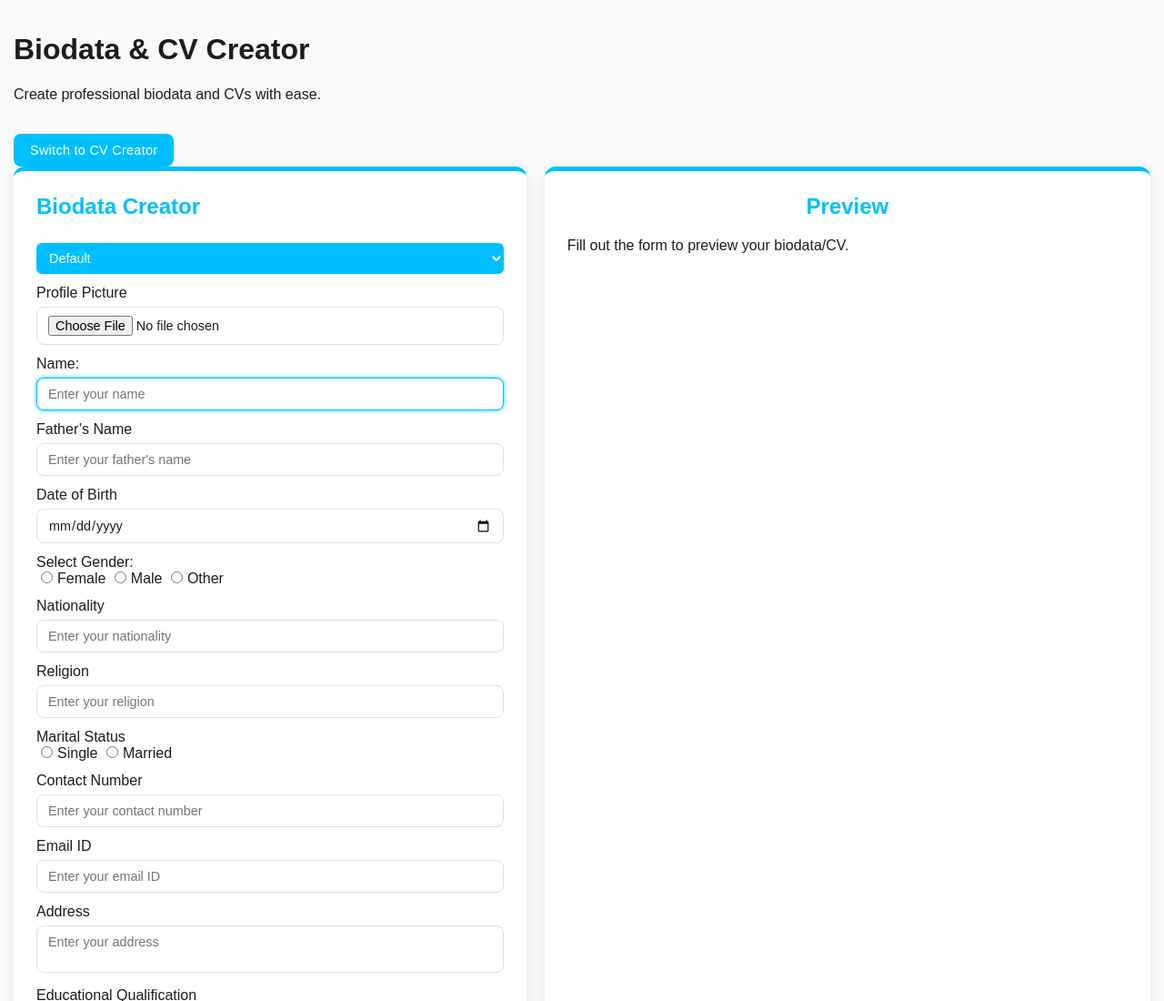
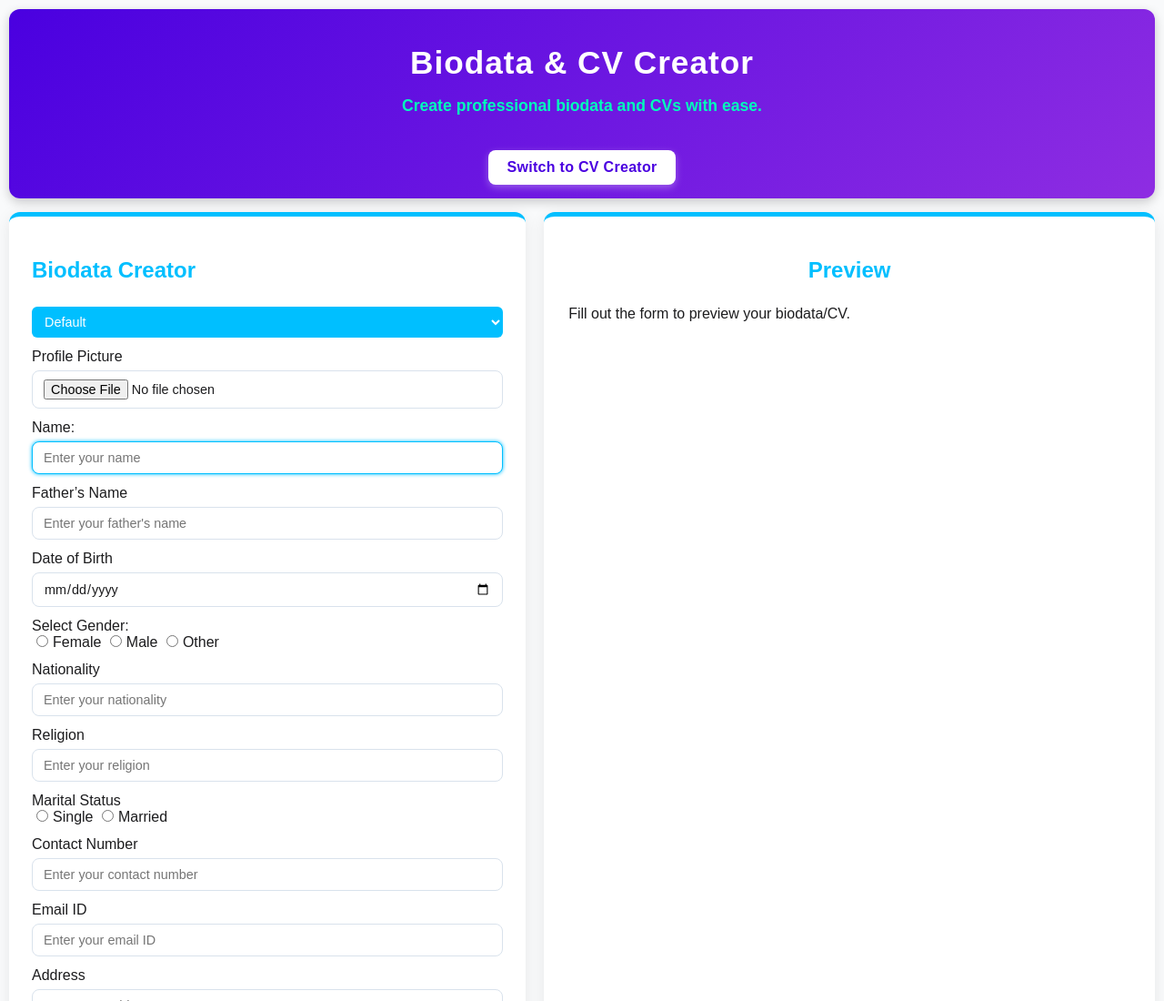
Before and after one commit to Anubhav-webdev/Bio-Data-Creator, a plain HTML site: page index.html in a window 1280 px wide. Shown: the top 1100 px of the page at 91% size. Drawn offline with nearby package versions, Linux system fonts and the light colour scheme.

Commit message:
Update style.css

```diff
--- a/style.css
+++ b/style.css
@@ -39,7 +39,7 @@ body {
      display: flex;
      flex-wrap: wrap;
      margin: 0;
-     padding: 15px;
+     padding: 10px;
 }
 
 .container {
@@ -69,7 +69,7 @@ form {
 
 h2 {
      color: var(--accent);
-     margin-top: 0;
+     margin-top: -10;
      font-size: 1.5rem;
 }
 
@@ -78,6 +78,8 @@ label {
      display: block;
      margin-top: 12px;
 }
+
+
 
 input,
 textarea,
@@ -170,11 +172,23 @@ select.theme {
 
      color: var(--accent);
      text-align: center;
+
 }
 
 .preview h3 {
      color: var(--accent);
+     margin: 1px;
+     padding: 1px;
+     font-size: 20px;
+     border-bottom: 2px solid var(--accent);
+     display: inline-block;
+}
 
+.preview p {
+     margin: 3px 0;
+     line-height: 1.7;
+     margin-left: 2px;
+     font-size: 1rem;
 }
 
 #biodataPreview h3 {
@@ -186,7 +200,7 @@ select.theme {
 }
 
 #biodataPreview p {
-     margin: 4px 0;
+     margin: 2px 0;
      line-height: 1.2;
      font-size: 0.90rem;
 }
@@ -199,13 +213,20 @@ select.theme {
      background: var(--card);
      color: var(--text);
      margin: 10px auto;
-     padding: 12mm 12mm;
+     padding: 10mm 12mm;
      box-shadow: 0 8px 20px rgba(0, 0, 0, 0.15);
      border: 2px solid var(--border);
      border-radius: 10px;
      box-sizing: border-box;
      overflow: hidden;
      position: relative;
+}
+
+.h2 {
+     margin-top: -10px;
+     font-size: 1.8rem;
+     color: red;
+     text-align: center;
 }
 
 /* Optional decorative border */
@@ -307,3 +328,60 @@ select.theme {
           font-size: 0.85rem;
      }
 }
+
+
+/* ===== Header Section ===== */
+.header {
+     text-align: center;
+     background: linear-gradient(135deg, #4a00e0, #8e2de2);
+     color: #fff;
+     padding: 15px;
+     border-radius: 12px;
+     box-shadow: 0 4px 12px rgba(0, 0, 0, 0.2);
+     margin-bottom: 15px;
+     transition: all 0.3s ease-in-out;
+     width: 100%;
+}
+
+.header:hover {
+     transform: translateY(-2px);
+     box-shadow: 0 6px 16px rgba(0, 0, 0, 0.25);
+}
+
+.header h1 {
+     font-size: 2.2rem;
+     margin-bottom: 10px;
+     letter-spacing: 1px;
+     font-weight: 700;
+}
+
+.header p {
+     font-size: 1.1rem;
+     margin-bottom: 20px;
+     color: #00ffbb;
+     font-weight: bold;
+}
+
+/* ===== Toggle Button ===== */
+.toggle-btn {
+     background: #fff;
+     color: #4a00e0;
+     border: none;
+     padding: 10px 20px;
+     font-size: 1rem;
+     font-weight: 600;
+     border-radius: 8px;
+     cursor: pointer;
+     transition: all 0.3s ease;
+     box-shadow: 0 3px 8px rgba(255, 255, 255, 0.3);
+}
+
+.toggle-btn:hover {
+     background: #4a00e0;
+     color: #fff;
+     transform: scale(1.05);
+}
+
+.toggle-btn:active {
+     transform: scale(0.97);
+}
```
